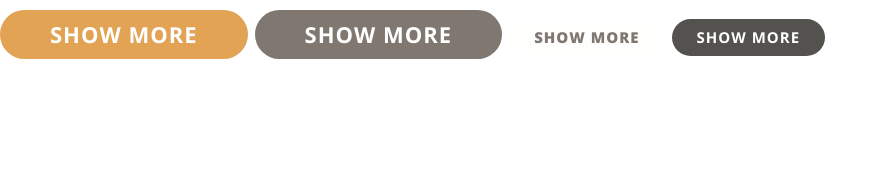
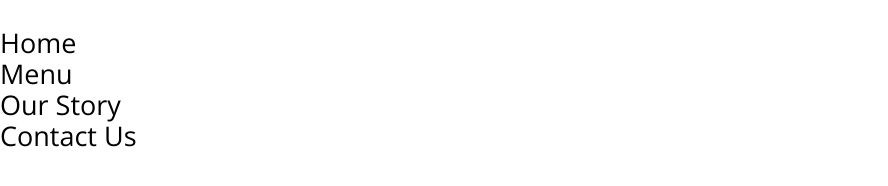
Before and after one commit to ramilzag/hiking, a plain HTML site: page index.html in a window 1280 px wide. Shown: the whole page, without its empty margins (0-888 px from the left). Drawn offline with nearby package versions, Linux system fonts and the light colour scheme.

Commit message:
Implemented list component

```diff
--- a/css/styles.css
+++ b/css/styles.css
@@ -99,3 +99,10 @@ p {
   font-size: 1.5rem;
   padding: 1rem 2.5rem;
 }
+
+/* Lists */
+
+.list {
+  list-style: none;
+  padding-left: 0;
+}
--- a/index.html
+++ b/index.html
@@ -14,9 +14,11 @@
     <title>Document</title>
   </head>
   <body>
-    <button class="btn btn--primary">Show More</button>
-    <button class="btn btn--secondary">Show More</button>
-    <button class="btn btn--outline btn--small">Show More</button>
-    <button class="btn btn--accent btn--small">Show More</button>
+    <ul class="list">
+      <li class="list__item">Home</li>
+      <li class="list__item">Menu</li>
+      <li class="list__item">Our Story</li>
+      <li class="list__item">Contact Us</li>
+    </ul>
   </body>
 </html>
```
